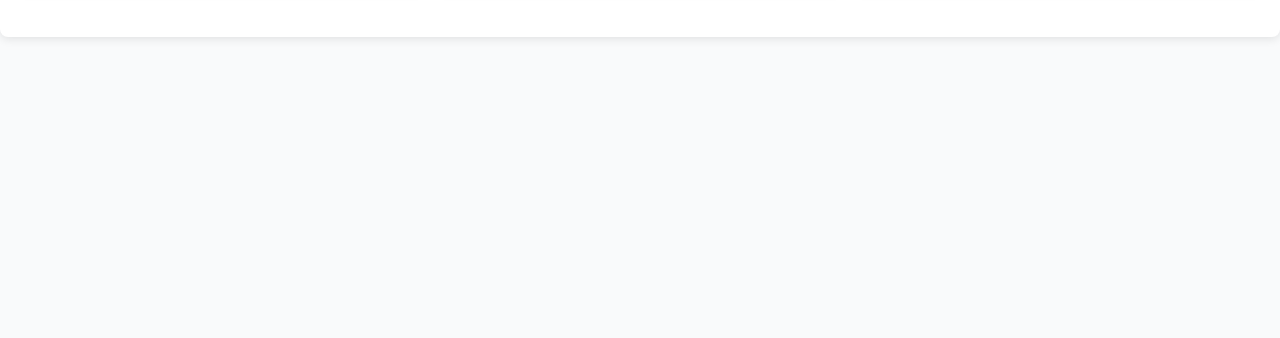
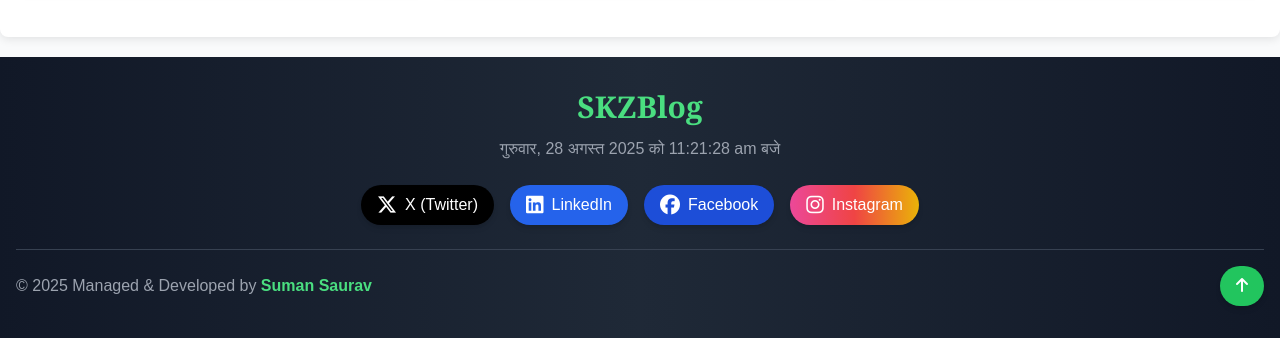
Before and after one commit to sumanaryan4-hash/teej, a plain HTML site: page index.html in a window 1280 px wide. Shown: the part 3387-3725 px from the top of the page. Before the commit the page ends 3444 px from the top, so only its background shows below. Drawn offline with nearby package versions, Linux system fonts and the light colour scheme.

Commit message:
Update index.html

```diff
--- a/index.html
+++ b/index.html
@@ -3,6 +3,8 @@
 <head>
     <meta charset="UTF-8">
     <meta name="viewport" content="width=device-width, initial-scale=1.0">
+    <meta name="description" content="तीज महोत्सव का इतिहास, महत्व, परंपराएँ और सांस्कृतिक अन्वेषण।">
+    <link rel="canonical" href="https://skzblog.in/teej">
     <title>तीज महोत्सव: एक व्यापक अन्वेषण</title>
     <script src="https://cdn.tailwindcss.com"></script>
     <link rel="stylesheet" href="https://cdnjs.cloudflare.com/ajax/libs/font-awesome/6.4.0/css/all.min.css">
@@ -141,3 +143,81 @@
             <iframe class="w-full h-48 rounded shadow" src="https://www.youtube.com/embed/Lt-dixlmFx0" title="तीज वीडियो 3" frameborder="0" allowfullscreen></iframe>
         </div>
     </div>
+
+    <!-- ====== Footer Start ====== -->
+<footer class="bg-gradient-to-r from-gray-900 via-gray-800 to-gray-900 text-gray-300 py-8 relative overflow-hidden">
+  <div class="container mx-auto px-4">
+
+    <!-- Top Section Center -->
+    <div class="text-center">
+      <!-- Logo / Branding -->
+      <h2 class="text-2xl sm:text-3xl font-bold text-green-400 mb-3">SKZBlog</h2>
+
+      <!-- Live Date & Time in Hindi -->
+      <p id="datetime" class="mb-6 text-sm sm:text-base text-gray-400"></p>
+    </div>
+
+    <!-- Social Icons as Buttons -->
+    <div class="flex justify-center flex-wrap gap-4 mb-6">
+      <a href="https://x.com/sumansauravkss" target="_blank"
+         class="flex items-center gap-2 bg-black text-white px-4 py-2 rounded-full shadow-md hover:shadow-lg hover:scale-105 transition-all duration-300">
+        <i class="fab fa-x-twitter text-xl"></i> X (Twitter)
+      </a>
+
+      <a href="https://www.linkedin.com/in/suman-saurav-503524265/" target="_blank"
+         class="flex items-center gap-2 bg-blue-600 text-white px-4 py-2 rounded-full shadow-md hover:shadow-lg hover:scale-105 transition-all duration-300">
+        <i class="fab fa-linkedin text-xl"></i> LinkedIn
+      </a>
+
+      <a href="https://www.facebook.com/Zack387" target="_blank"
+         class="flex items-center gap-2 bg-blue-700 text-white px-4 py-2 rounded-full shadow-md hover:shadow-lg hover:scale-105 transition-all duration-300">
+        <i class="fab fa-facebook text-xl"></i> Facebook
+      </a>
+
+      <a href="https://www.instagram.com/suman__saurav_902" target="_blank"
+         class="flex items-center gap-2 bg-gradient-to-r from-pink-500 via-red-500 to-yellow-500 text-white px-4 py-2 rounded-full shadow-md hover:shadow-lg hover:scale-105 transition-all duration-300">
+        <i class="fab fa-instagram text-xl"></i> Instagram
+      </a>
+    </div>
+
+    <!-- Bottom Section with Copyright + Back to Top -->
+    <div class="flex justify-between items-center mt-6 border-t border-gray-700 pt-4 text-sm sm:text-base text-gray-400">
+      <p>
+        © <span id="year"></span> Managed & Developed by
+        <span class="font-semibold text-green-400">Suman Saurav</span>
+      </p>
+
+      <!-- Back to Top Button (Inside Footer Right) -->
+      <button id="backToTop" class="bg-green-500 text-white px-4 py-2 rounded-full shadow-md hover:bg-green-600 hover:scale-105 transition-all duration-300" title="Back to Top">
+        <i class="fas fa-arrow-up"></i>
+      </button>
+    </div>
+  </div>
+</footer>
+
+<!-- FontAwesome CDN -->
+<link rel="stylesheet" href="https://cdnjs.cloudflare.com/ajax/libs/font-awesome/6.5.0/css/all.min.css">
+
+<!-- Scripts -->
+<script>
+  // Auto Year
+  document.getElementById("year").textContent = new Date().getFullYear();
+
+  // Live Date & Time in Hindi
+  function updateDateTime() {
+    const now = new Date();
+    const options = {
+      weekday: 'long', year: 'numeric', month: 'long',
+      day: 'numeric', hour: '2-digit', minute: '2-digit', second: '2-digit',
+      hour12: true
+    };
+    document.getElementById("datetime").textContent = now.toLocaleString('hi-IN', options);
+  }
+  setInterval(updateDateTime, 1000);
+  updateDateTime();
+
+  // Back to Top Button Click Action
+  document.getElementById("backToTop").addEventListener("click", () => {
+    window.scrollTo({ top: 0, behavior: "smooth" });
+  });
+</script>
```
